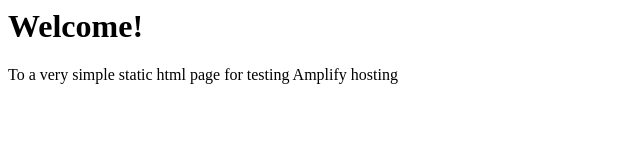
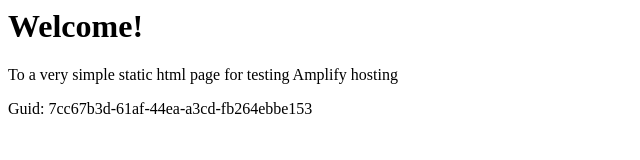
Before and after one commit to aws-aemilia-mxp/Github-PR-Commit-Integration-Test-DoNotTouch-GitHubAutoBuildCanaryTest-v1-preprod-eu-south-1, a website: page src/index.html in a window 1280 px wide. Shown: the whole page, without its empty margins (0-640 px from the left). Drawn offline with Linux system fonts and the light colour scheme.

Commit message:
commit from integ tests

```diff
--- a/src/index.html
+++ b/src/index.html
@@ -1,3 +1,5 @@
+
+
 <html lang="en">
 
 <head>
@@ -10,6 +12,6 @@
 <body>
     <h1>Welcome!</h1>
     <p>To a very simple static html page for testing Amplify hosting</p>
-</body>
+    <p>Guid: 7cc67b3d-61af-44ea-a3cd-fb264ebbe153</p></body>
 
 </html>
```
